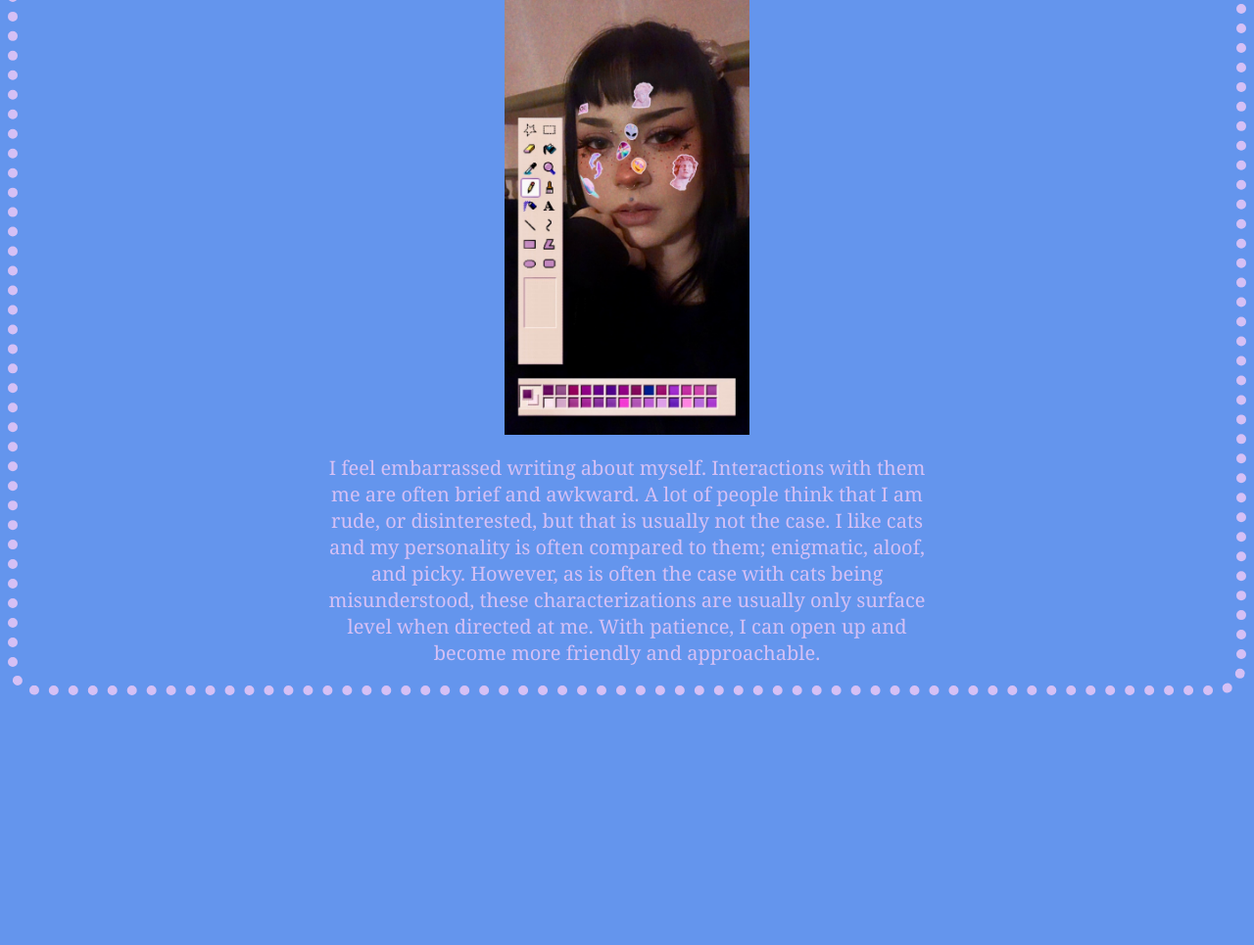
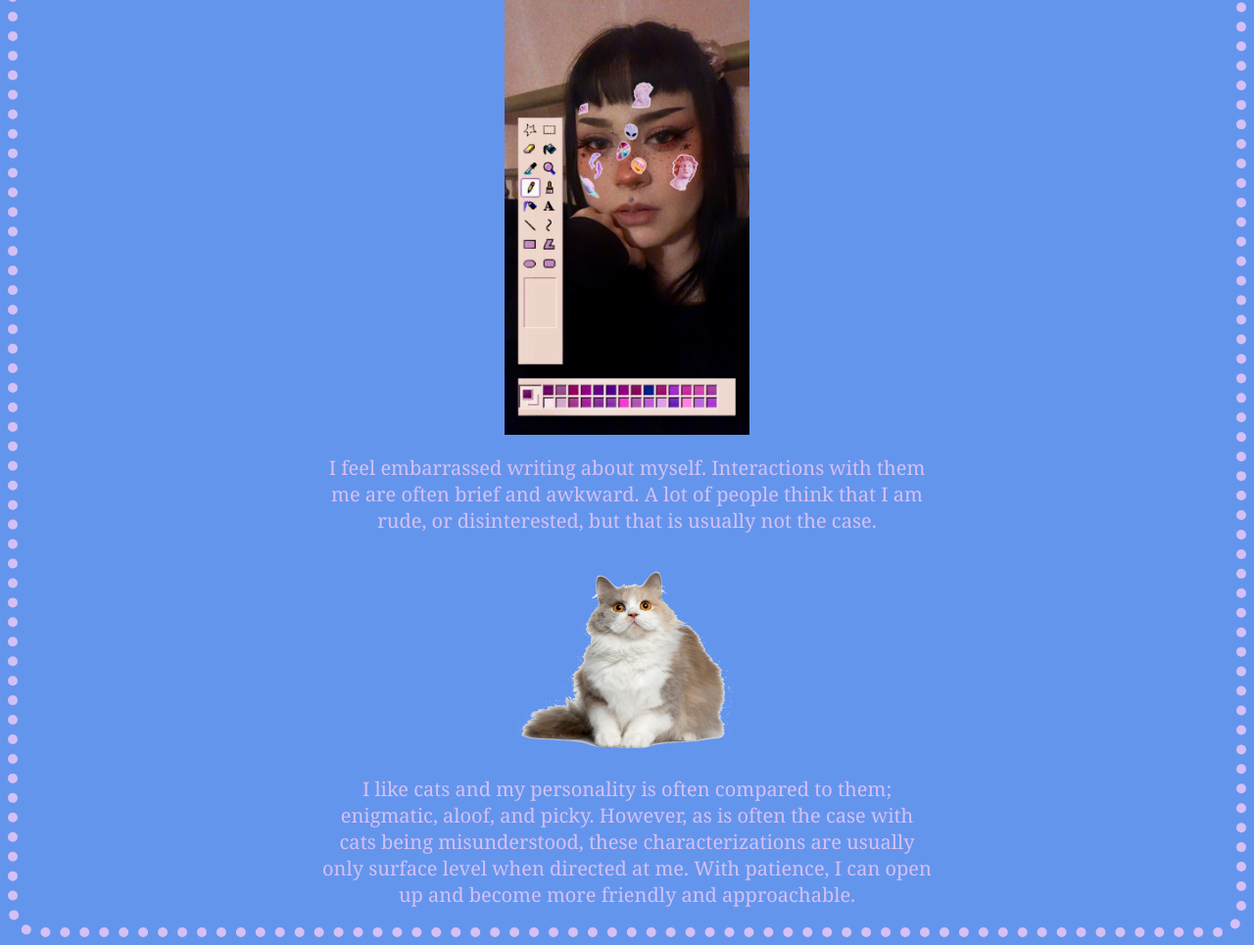
Before and after one commit to DorindaAbeyta/about-dory-abeyta, a plain HTML site: page index.html in a window 1280 px wide. Shown: the part 104-1069 px from the top of the page at 98% size. Before the commit the page ends 822 px from the top, so only its background shows below. Drawn offline with Linux system fonts and the light colour scheme.

Commit message:
added new image

```diff
--- a/index.html
+++ b/index.html
@@ -10,7 +10,9 @@
 <img src="doryinmspaint.jpg" alt="Dory in ms paint">
   <p>I feel embarrassed writing about myself.
       Interactions with them me are often brief and awkward. A lot of people think that I am rude,
-      or disinterested, but that is usually not the case. I like cats and my personality is often
+      or disinterested, but that is usually not the case. </p>
+      <IMG src="cat3.png" alt="Cute cat">
+     <p> I like cats and my personality is often
       compared to them; enigmatic, aloof, and picky. However, as is often the case with cats being misunderstood,
       these characterizations are usually only surface level when directed at me. With patience, I can open up and become
       more friendly and approachable.</p>
```
Also changed, not shown: cat2.png (added), cat3.png (added).
